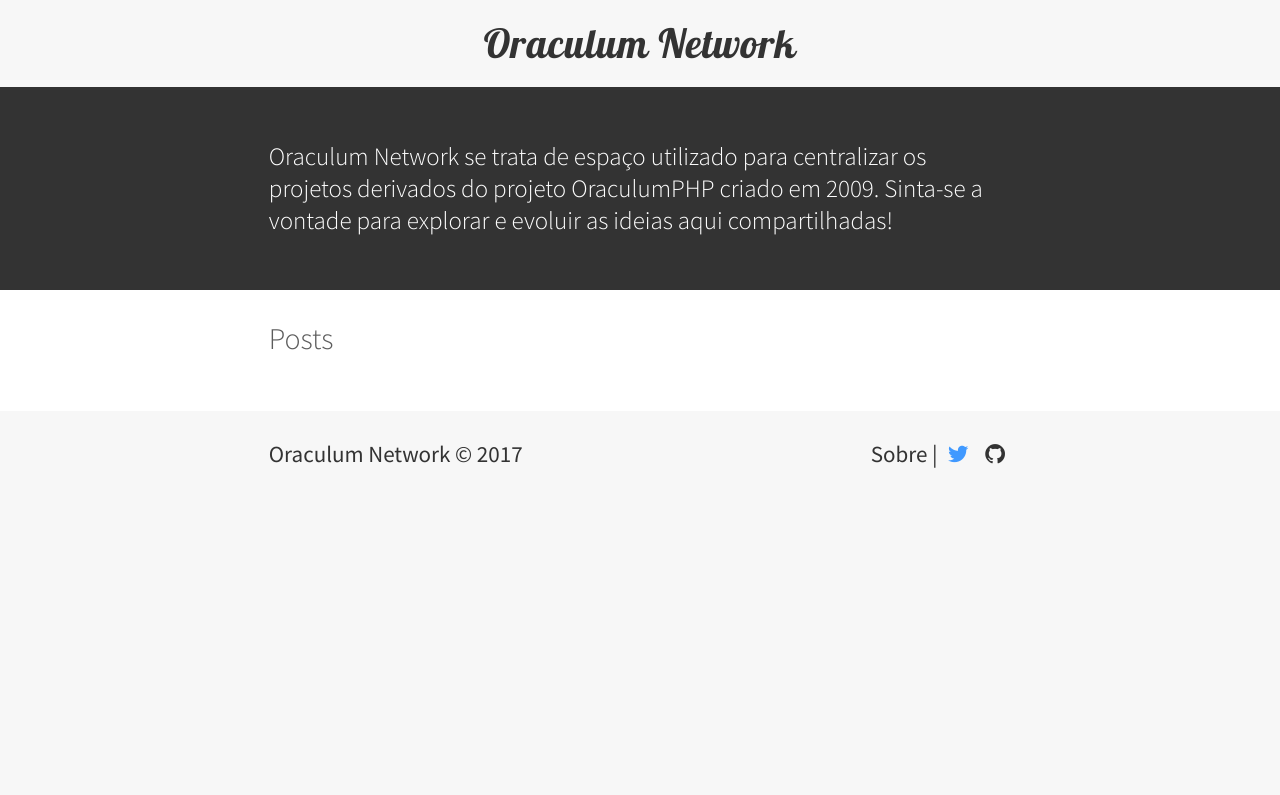
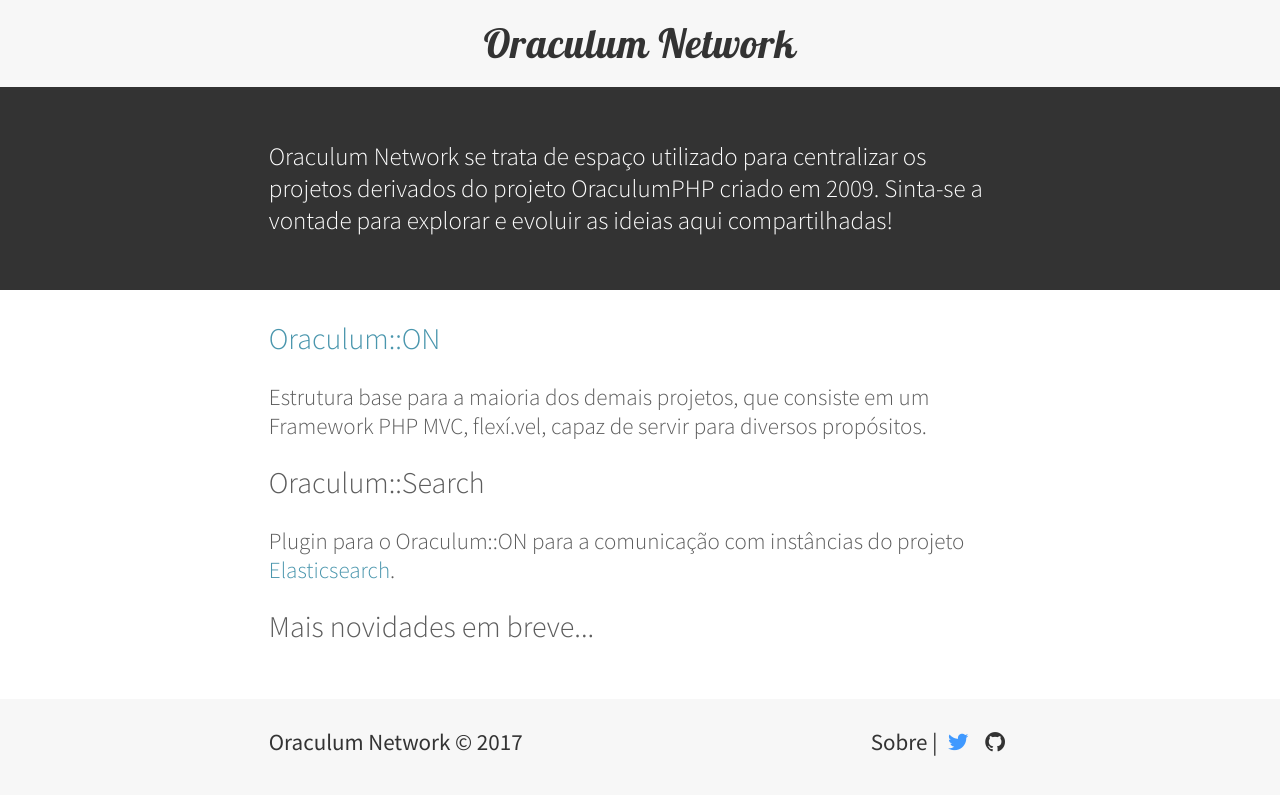
Before and after one commit to Oraculum-ON/Oraculum-ON.github.io, a Jekyll site: the page built from index.html, in a window 1280 px wide. Shown: the top 795 px of the page. Built offline with Jekyll 4.4.1, drawn with Linux system fonts in a browser that asks for light colours; the list of posts is cut into pages by our own code.

Commit message:
Pequenos ajustes

```diff
--- a/index.html
+++ b/index.html
@@ -12,25 +12,11 @@ layout: default
 
 <section class="post-list">
   <div class="container">
-    <h1 class="page-heading">Posts</h1>
-    <ul>
-      {% for post in paginator.posts %}
-        <article class="post-item">
-
-          <span class="post-time">
-            <time>{{ post.date | date: '%B %d, %Y' }} <strong> - </strong></time>
-          </span>
-          <span class="post-name">
-              <a class="post-link" href="{{ post.url | prepend: site.baseurl }}">{{ post.title }}</a>
-              <strong> - </strong>
-          </span>
-          <p class="post-stub">{{ post.content | strip_html | truncatewords: 40 }}</p>
-          <a href="{{ post.url | prepend: site.baseurl}}"> Read More </a>
-        </article>
-
-        <!-- hr -->
-      {% endfor %}
-    </ul>
+    <h1 class="page-heading"><a href="http://oraculum-on.github.io/ON/">Oraculum::ON</a></h1>
+	<p>Estrutura base para a maioria dos demais projetos, que consiste em um Framework PHP MVC, flex&iacute.vel, capaz de servir para diversos prop&oacute;sitos.</p>
+    <h1 class="page-heading">Oraculum::Search</h1>
+	<p>Plugin para o Oraculum::ON para a comunica&ccedil;&atilde;o com inst&acirc;ncias do projeto <a href="https://www.elastic.co/products/elasticsearch">Elasticsearch</a>.</p>
+    <h1 class="page-heading">Mais novidades em breve...</h1>
     <!-- p class="rss-subscribe">subscribe <a href="{{ "/feed.xml" | prepend: site.baseurl }}">via RSS</a></p -->
   </div>
 </section>
```
